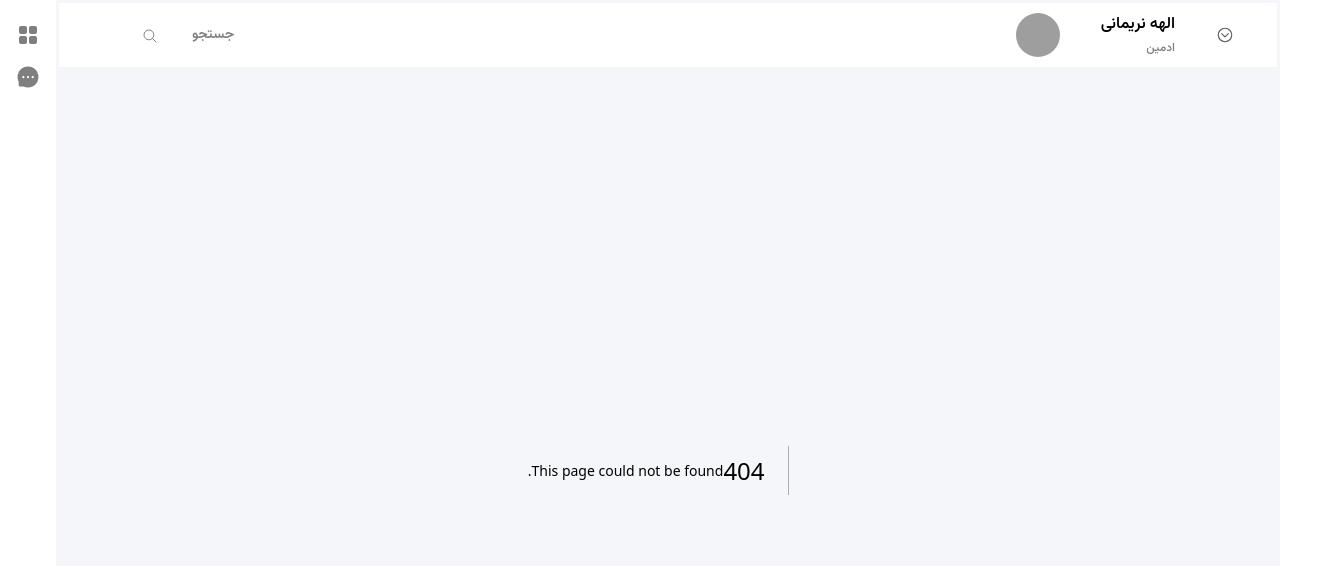
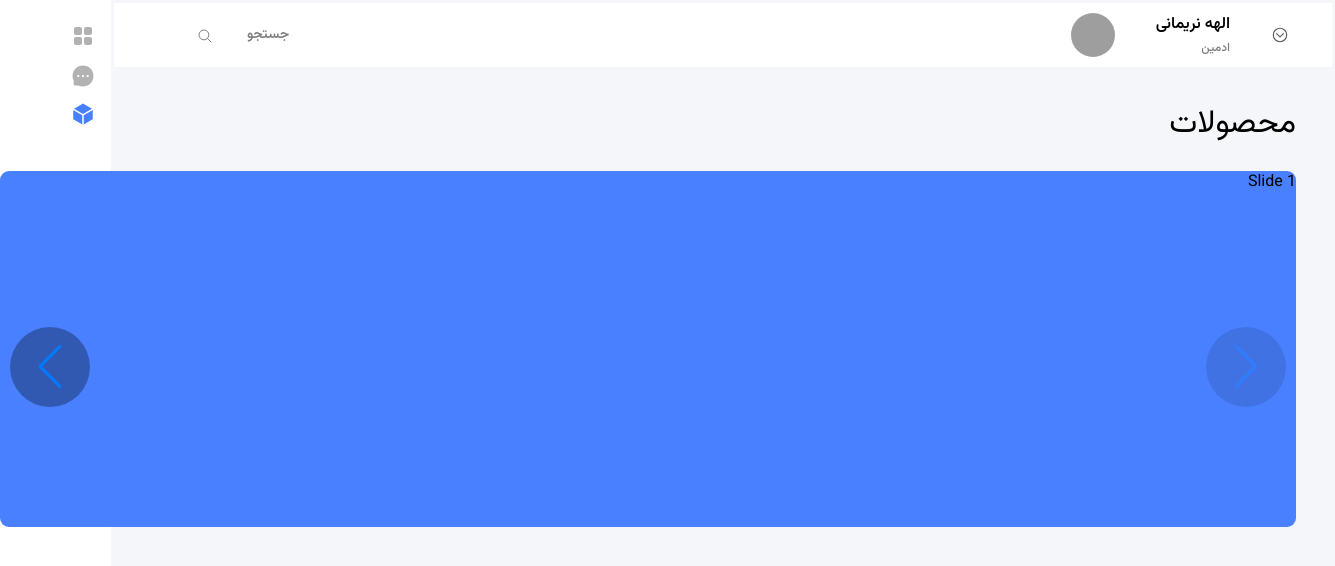
Before and after one commit to elahenarimani/admin-dashboard-next, a Next.js app: page /product in a window 1280 px wide. Before the commit this address had no page. Shown: the top 566 px of the page, 1335 px wide, since content can reach past the window. Built offline with nearby package versions, Linux system fonts and the light colour scheme; grey boxes are pictures that could not be loaded.

Commit message:
add swiper

```diff
--- a/package.json
+++ b/package.json
@@ -21,7 +21,8 @@
     "react-dom": "^18",
     "react-icons": "^5.3.0",
     "react-select": "^5.8.1",
-    "recharts": "^2.12.7"
+    "recharts": "^2.12.7",
+    "swiper": "^11.2.6"
   },
   "devDependencies": {
     "@types/node": "^20",
--- a/src/app/inbox/layout.tsx
+++ b/src/app/inbox/layout.tsx
@@ -12,8 +12,7 @@ export default function InboxLayout({ children }: Iprops) {
         </p>
         <div className="desktop block sm:flex w-full min-h-screen justify-start items-start gap-[30px] pt-0 mt-0 ">
           <LeftSide />
-          <main className="w-full sm:w-3/4 h-full flex-grow">
-          {children}</main>
+          <main className="w-full sm:w-3/4 h-full flex-grow">{children}</main>
         </div>
       </div>
     </div>
--- /dev/null
+++ b/src/app/product/layout.tsx
@@ -0,0 +1,18 @@
+import React from 'react';
+import SwiperHeader from '../../components/product/swiperHeader/SwiperHeader'
+interface Iprops {
+  children: React.ReactNode;
+}
+const ProductLayout = ({ children }: Iprops) => {
+  return (
+    <div className='product w-full min-h-screen  bg-[#F5F6FA] pl-[9px] pr-[9px]'>
+        <p className="hidden sm:block text-[32px] mt-[30px] mb-[23px]">محصولات</p>
+        <div className="hidden sm:block min-w-[1296px] bg-[#4880FF] h-[356px] rounded-[9px]">
+        <SwiperHeader/>
+      </div>
+      <main className="">{children}</main>
+    </div>
+  )
+}
+
+export default ProductLayout
--- /dev/null
+++ b/src/app/product/page.tsx
@@ -0,0 +1,11 @@
+import React from "react";
+
+const ProductPage = () => {
+  return (
+    <div className="w-full h-full">
+
+    </div>
+  );
+};
+
+export default ProductPage;
--- a/src/components/mainLayOut/navigation/modalTable/ModalTable.tsx
+++ b/src/components/mainLayOut/navigation/modalTable/ModalTable.tsx
@@ -1,18 +1,50 @@
 "use client";
-import React, { useEffect, useRef, useState } from "react";
+import React, { useEffect, useRef, useState, ReactElement } from "react";
 import { AiFillMessage } from "react-icons/ai";
 import GridViewRoundedIcon from "@mui/icons-material/GridViewRounded";
 import Link from "next/link";
+import { MdTableRows } from "react-icons/md";
+import { IoCubeSharp } from "react-icons/io5";
 interface IModalTable {
   setIsModalOpen: Function;
   isModalOpen: boolean;
 }
+interface ISidebar {
+  href: string;
+  icon: ReactElement;
+}
 const ModalTable = ({ setIsModalOpen, isModalOpen }: IModalTable) => {
+  const [activeItem, setActiveitem] = useState<ISidebar[]>([
+    {
+      href: "/",
+      icon: (
+        <div className="!w-[24px] !min-[24px] !max-[24px] !h-[24px]">
+          <GridViewRoundedIcon className="w-full h-full text-[#B2B2B2] " />
+        </div>
+      ),
+    },
+    {
+      href: "/inbox",
+      icon: (
+        <div className="!w-[24px] !min-[24px] !max-[24px] !h-[24px]">
+          <AiFillMessage className="w-full h-full text-[#B2B2B2]" />
+        </div>
+      ),
+    },
+    {
+      href: "/product",
+      icon: (
+        <div className="!w-[24px] !min-[24px] !max-[24px] !h-[24px]">
+          <IoCubeSharp  className="w-full h-full text-[#B2B2B2]" />
+        </div>
+      ),
+    },
+  ]);
   const modalRef = useRef<any>(null);
   useEffect(() => {
     const handleClickOutside = (event: MouseEvent) => {
-      if (modalRef.current && !modalRef.current.contains(event.target)) {//if ckick on mose out of modal & not click in navigation table
-
+      if (modalRef.current && !modalRef.current.contains(event.target)) {
+        //if ckick on mose out of modal & not click in navigation table
         setIsModalOpen(false);
       }
     };
@@ -32,19 +64,13 @@ const ModalTable = ({ setIsModalOpen, isModalOpen }: IModalTable) => {
         ref={modalRef}
         className="modal w-full h-full flex flex-col justify-start items-center !space-y-[18px] pt-[23px] bg-white"
       >
-        <Link href="/">
-          <div className="!w-[24px] !min-[24px] !max-[24px] !h-[24px]">
-            <GridViewRoundedIcon className="w-full h-full opacity-[50%]" />
-          </div>
-        </Link>
-        <Link href="/inbox">
-          <div className="!w-[24px] !h-[24px]">
-            <AiFillMessage className="w-full h-full opacity-[50%]" />
-          </div>
-        </Link>
+        {activeItem.map((item) => (
+          <Link href={item.href} key={item.href}>
+            {item.icon}
+          </Link>
+        ))}
       </div>
     </div>
   );
 };
-
 export default ModalTable;
--- a/src/components/mainLayOut/sideBar/SideBar.tsx
+++ b/src/components/mainLayOut/sideBar/SideBar.tsx
@@ -1,20 +1,57 @@
-import React from "react";
+"use client";
+import React, { ReactElement, useState } from "react";
 import { AiFillMessage } from "react-icons/ai";
 import GridViewRoundedIcon from "@mui/icons-material/GridViewRounded";
+import { MdTableRows } from "react-icons/md";
 import Link from "next/link";
+import { usePathname } from "next/navigation";
+import { IoCubeSharp } from "react-icons/io5";
+interface ISidebar {
+  href: string;
+  icon: ReactElement;
+}
 const SideBar = () => {
+  const [activeItem, setActiveitem] = useState<ISidebar[]>([
+    {
+      href: "/",
+      icon: (
+        <div className="!w-[24px] !h-[24px] mb-[4px]">
+          <GridViewRoundedIcon className="w-full h-full " />
+        </div>
+      ),
+    },
+    {
+      href: "/inbox",
+      icon: (
+        <div className="!w-[24px] !h-[24px] ">
+          <AiFillMessage className="w-full h-full " />
+        </div>
+      ),
+    },
+    {
+      href: "/product",
+      icon: (
+        <div className="!w-[24px]  !h-[24px] ">
+          <IoCubeSharp  className="w-full h-full" />
+        </div>
+      ),
+    },
+  ]);
+  const pathname = usePathname();
   return (
-    <ul className="w-full h-full flex flex-col justify-start items-center !space-y-[18px] pt-[23px] ">
-      <li className="!w-[24px] !min-[24px] !max-[24px] !h-[24px]">
-        <Link href="/">
-          <GridViewRoundedIcon className="w-full h-full opacity-[50%] " />
-        </Link>
-      </li>
-      <li className="!w-[24px] !h-[24px]">
-        <Link href="/inbox">
-          <AiFillMessage className="w-full h-full opacity-[50%] " />
-        </Link>
-      </li>
+    <ul className="w-full h-full flex flex-col justify-start items-center !space-y-[8px] pt-[23px] pr-[5px] pl-[5px]">
+      {activeItem.map((item) => (
+        <li
+          className={`w-full h-[30px] flex !justify-center !items-center text-[#B2B2B2] ${
+            pathname == item.href
+              ? " !text-[#4880FF]  "
+              : 'text-""'
+          }`}
+          key={item.href}
+        >
+          <Link href={item.href}>{item.icon}</Link>
+        </li>
+      ))}
     </ul>
   );
 };
--- /dev/null
+++ b/src/components/product/swiperHeader/SwiperHeader.tsx
@@ -0,0 +1,34 @@
+"use client";
+import { Navigation, Pagination, Scrollbar, A11y } from "swiper/modules";
+import { Swiper, SwiperSlide } from "swiper/react";
+import "./swiperHeader.css"
+import "swiper/css";
+import "swiper/css/navigation";
+import "swiper/css/pagination";
+import "swiper/css/scrollbar";
+import Button from "../../button/Button";
+const SwiperHeader = () => {
+  return (
+
+
+      <Swiper
+        modules={[Navigation, Pagination, Scrollbar, A11y]}
+        spaceBetween={50}
+        slidesPerView={1}
+        navigation
+        //   pagination={{ clickable: true }}
+        //   scrollbar={{ draggable: true }}
+        onSwiper={(swiper) => console.log(swiper)}
+        onSlideChange={() => console.log("slide change")}
+        className="w-full h-full"
+      >
+        <SwiperSlide className="w-full h-full">Slide 1</SwiperSlide>
+        <SwiperSlide className="w-full h-full">Slide 2</SwiperSlide>
+        <SwiperSlide className="w-full h-full">Slide 3</SwiperSlide>
+        <SwiperSlide className="w-full h-full">Slide 4</SwiperSlide>
+      </Swiper>
+
+  );
+};
+
+export default SwiperHeader;
--- /dev/null
+++ b/src/components/product/swiperHeader/swiperHeader.css
@@ -0,0 +1,14 @@
+.swiper-button-next,
+.swiper-button-prev {
+  color: black; /* تغییر رنگ فلش‌ها */
+  background-color: rgba(0,0,0,0.3); /* بک‌گراند */
+  padding: 40px;
+  border-radius: 50%;
+  width: 40px;
+  height: 40px;
+  display: flex;
+  align-items: center;
+  justify-content: center;
+  font-size: 8px;
+
+}
```
Also changed, not shown: src/app/globals.css (line endings or trailing spaces), 1 other file (tests, documents, lock files or other folders).
